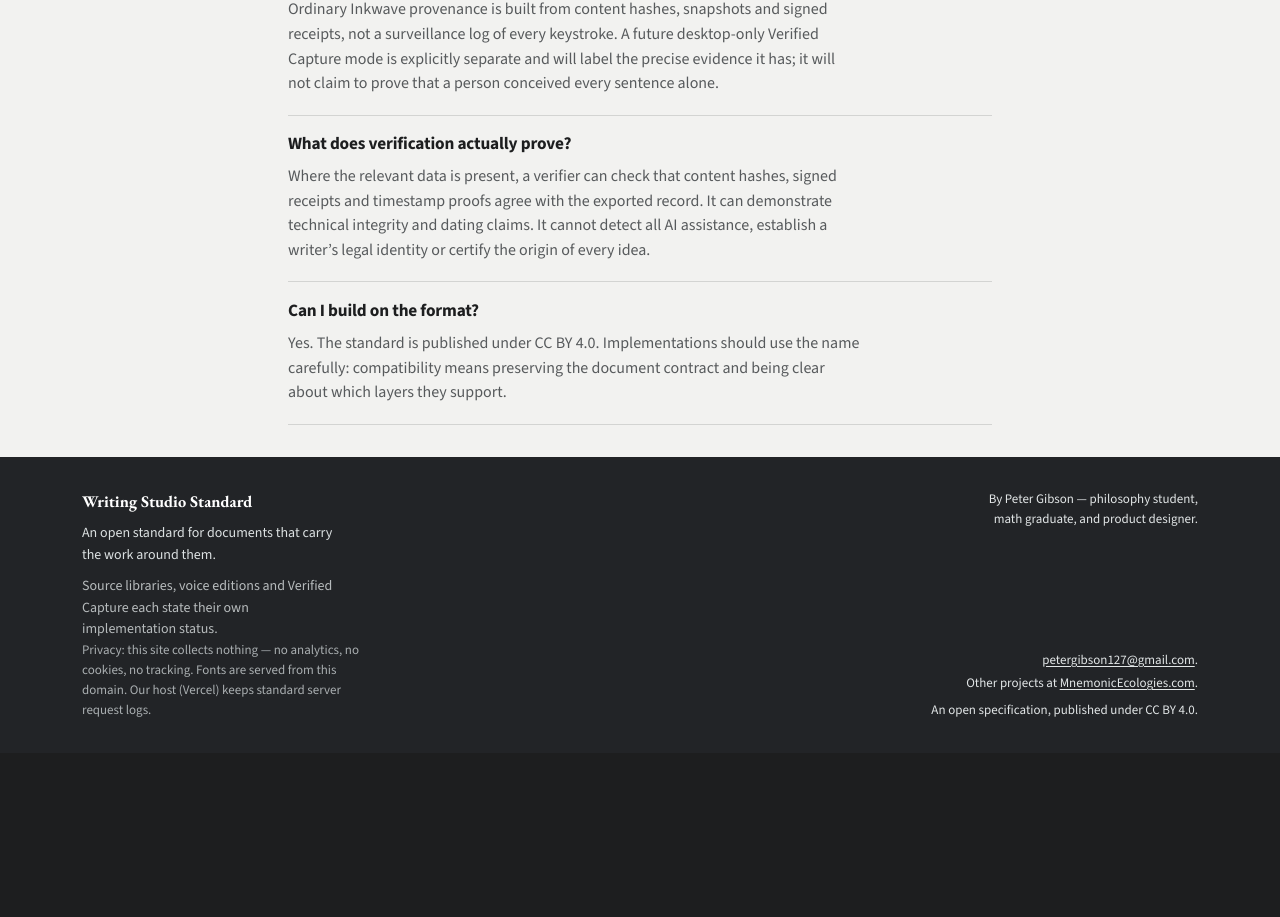
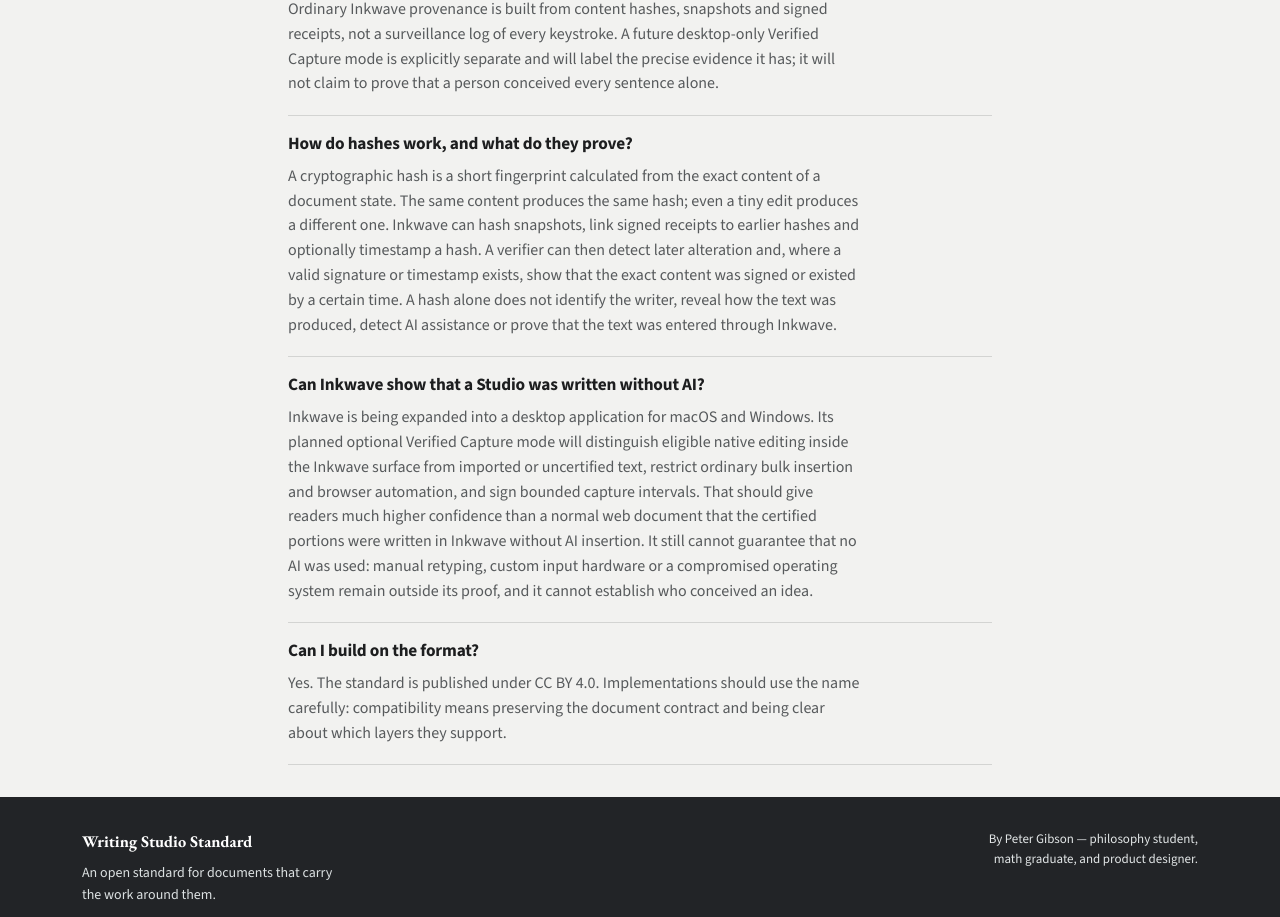
Before and after one commit to albatross310/writingstudiostandard, a React (Vite) app: page /faq in a window 1280 px wide. Shown: the part 1358-2275 px from the top of the page. Before the commit the page ends 2111 px from the top, so only its background shows below. Built offline with nearby package versions, Linux system fonts and the light colour scheme.

Commit message:
Explain hash evidence and desktop capture (#25)
Co-authored-by: a <a@a2-16-20-2f-7a-b9.walkup.net.uq.edu.au>

```diff
--- a/src/content/engineering-spec.md
+++ b/src/content/engineering-spec.md
@@ -202,6 +202,8 @@
 
 ## 12. Snapshots, receipts and timestamps
 
+A cryptographic hash is a deterministic fixed-length fingerprint calculated from exact content bytes. Identical canonical content MUST produce the same hash; a content change is expected to produce a different hash. Hashes allow a verifier to compare content without sending the document to a signing or timestamp service.
+
 ### 12.1 Snapshots
 
 Snapshots record document states and hashes. A snapshot archive MUST be grow-only. Merge operations MUST union history and MUST NOT silently truncate it. A failed read MUST NOT be interpreted as an empty archive.
@@ -216,13 +218,13 @@
 
 ### 12.4 Verification limits
 
-Verification MAY establish whether hashes, signatures, snapshots and timestamp proofs agree. It MUST NOT claim to establish legal identity, eliminate all possible assistance, establish private intention or certify the origin of every idea.
+Verification MAY establish whether hashes, signatures, snapshots and timestamp proofs agree. Where a valid signature or timestamp exists, it MAY establish that the matching content was recorded by the applicable proof boundary and has not subsequently been altered without detection. A hash by itself does not establish who produced the content, how it was entered or whether AI assistance was used. Verification MUST NOT claim to establish legal identity, eliminate all possible assistance, establish private intention or certify the origin of every idea.
 
 ## 13. Verified Capture (Planned)
 
-Verified Capture is a planned desktop-only extension. It is not a current public product claim.
+Inkwave is being expanded into a desktop application for macOS and Windows. Verified Capture is a planned, optional desktop-only extension intended to give readers materially higher confidence that certified portions of a Studio were edited inside the Inkwave surface without AI insertion. It is not a current public product claim.
 
-The proposed Tauri implementation will bind eligible native input to signed capture intervals and classify text as verified, inherited, imported or uncertified. It is intended to raise the cost of routine browser automation, including Playwright, Selenium, DevTools insertion and clipboard bulk insertion.
+The proposed implementation will bind eligible native input to signed capture intervals and classify text as verified, inherited, imported or uncertified. It is intended to restrict ordinary bulk insertion and raise the cost of routine browser automation, including Playwright, Selenium, DevTools insertion and clipboard insertion.
 
 Verified Capture MUST NOT claim to defeat a hostile operating system, custom hardware injector or manual retyping of generated prose.
 
@@ -284,9 +286,13 @@
 
 No. Ordinary Inkwave provenance uses content hashes, snapshots and signed receipts rather than a surveillance log of every keypress. Verified Capture is a distinct planned extension with explicit, bounded evidence claims.
 
-### What does verification prove?
+### How do hashes work, and what do they prove?
 
-It can establish technical integrity and bounded dating claims where the relevant fields are present. It cannot establish identity, detect all AI assistance or certify every idea's origin.
+A cryptographic hash is a short fingerprint calculated from exact document content. The same content produces the same hash; an edit produces a different one. Inkwave can hash snapshots, link signed receipts to earlier hashes and optionally timestamp a hash. A verifier can use that evidence to detect alteration and establish bounded dating claims. A hash alone cannot identify the writer, explain how text was entered, detect AI assistance or prove that writing occurred inside Inkwave.
+
+### Can Inkwave show that a Studio was written without AI?
+
+Inkwave is being expanded into a desktop application for macOS and Windows. Its planned optional Verified Capture mode is designed to distinguish eligible native editing in the Inkwave surface from imported or uncertified text, restrict ordinary bulk insertion and browser automation, and sign bounded capture intervals. This is intended to provide materially higher confidence than an ordinary web document that certified portions were written in Inkwave without AI insertion. It cannot guarantee that no AI was used: manual retyping, custom input hardware and a compromised operating system remain outside the proof, and the evidence cannot establish who conceived an idea.
 
 ## Appendix C: Participation and contact (informative)
 
--- a/src/pages/FAQ.jsx
+++ b/src/pages/FAQ.jsx
@@ -8,7 +8,8 @@
   { q: 'Will a large book or recording slow down my document?', a: 'It should not. Inkwave opens the small document core first: readable text, editable structure and an attachment manifest. Library metadata restores after the first frame, while PDFs, EPUBs, media and voice bytes load only when you open the corresponding reader or player. The design target is a usable cold open no slower than the equivalent Markdown writing.' },
   { q: 'Which source types can it represent?', a: 'The current and specified vocabulary covers PDFs, EPUBs, Markdown and text files, immutable webpage snapshots, email, pictures, movies, isolated audio and readalong editions. Citation records use standard bibliographic metadata and can be moved between a reference collection and ordinary documents without changing their stable identity.' },
   { q: 'Does it record my keystrokes?', a: 'Ordinary Inkwave provenance is built from content hashes, snapshots and signed receipts, not a surveillance log of every keystroke. A future desktop-only Verified Capture mode is explicitly separate and will label the precise evidence it has; it will not claim to prove that a person conceived every sentence alone.' },
-  { q: 'What does verification actually prove?', a: 'Where the relevant data is present, a verifier can check that content hashes, signed receipts and timestamp proofs agree with the exported record. It can demonstrate technical integrity and dating claims. It cannot detect all AI assistance, establish a writer’s legal identity or certify the origin of every idea.' },
+  { q: 'How do hashes work, and what do they prove?', a: 'A cryptographic hash is a short fingerprint calculated from the exact content of a document state. The same content produces the same hash; even a tiny edit produces a different one. Inkwave can hash snapshots, link signed receipts to earlier hashes and optionally timestamp a hash. A verifier can then detect later alteration and, where a valid signature or timestamp exists, show that the exact content was signed or existed by a certain time. A hash alone does not identify the writer, reveal how the text was produced, detect AI assistance or prove that the text was entered through Inkwave.' },
+  { q: 'Can Inkwave show that a Studio was written without AI?', a: 'Inkwave is being expanded into a desktop application for macOS and Windows. Its planned optional Verified Capture mode will distinguish eligible native editing inside the Inkwave surface from imported or uncertified text, restrict ordinary bulk insertion and browser automation, and sign bounded capture intervals. That should give readers much higher confidence than a normal web document that the certified portions were written in Inkwave without AI insertion. It still cannot guarantee that no AI was used: manual retyping, custom input hardware or a compromised operating system remain outside its proof, and it cannot establish who conceived an idea.' },
   { q: 'Can I build on the format?', a: 'Yes. The standard is published under CC BY 4.0. Implementations should use the name carefully: compatibility means preserving the document contract and being clear about which layers they support.' },
 ]
 
```
